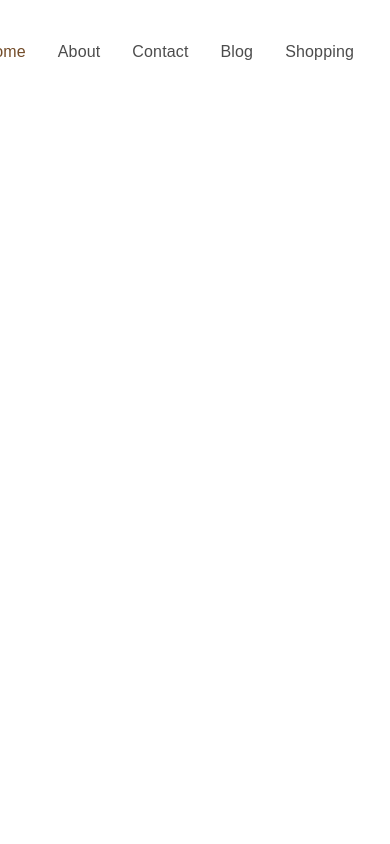
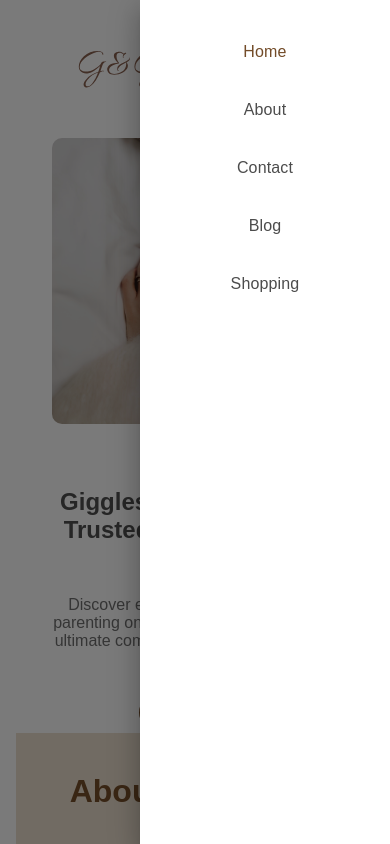
Before and after one commit to Prolifictalen/infactcare, a React (Create React App) app: page / in a window 390 px wide. Both pictures are taken after a click on the icon 305 px from the left and 8 px from the top of the page. Shown: the top 844 px of the page. Built offline with nearby package versions, Linux system fonts and the light colour scheme.

Commit message:
Update Navbar.js

```diff
--- a/src/Components/Navbar.js
+++ b/src/Components/Navbar.js
@@ -62,7 +62,10 @@ const Navbar = () => {
       {/* Mobile Menu Button (Visible only on Mobile) */}
       {isMobile && (
         <div className="nav-menu-container">
-          <HiOutlineBars3 onClick={() => setOpenMenu(true)} />
+          <HiOutlineBars3
+            onClick={() => setOpenMenu(true)}
+            style={{ fontSize: '32px', color: '#4c4c4c', cursor: 'pointer' }} // Increase size
+          />
         </div>
       )}
 
@@ -70,7 +73,7 @@ const Navbar = () => {
       <Drawer open={openMenu} onClose={() => setOpenMenu(false)} anchor="right">
         <Box
           sx={{
-            width: '100%',
+            width: 250, // Adjust drawer width
             padding: '20px',
           }}
           role="presentation"
@@ -79,9 +82,9 @@ const Navbar = () => {
           <List
             sx={{
               display: 'flex',
-              flexDirection: 'row',
-              justifyContent: 'space-around',
-              width: '100%',
+              flexDirection: 'column', // Vertical layout
+              gap: '10px', // Space between items
+              alignItems: 'center', // Center items horizontally
             }}
           >
             {menuOptions.map((menu) => (
```
